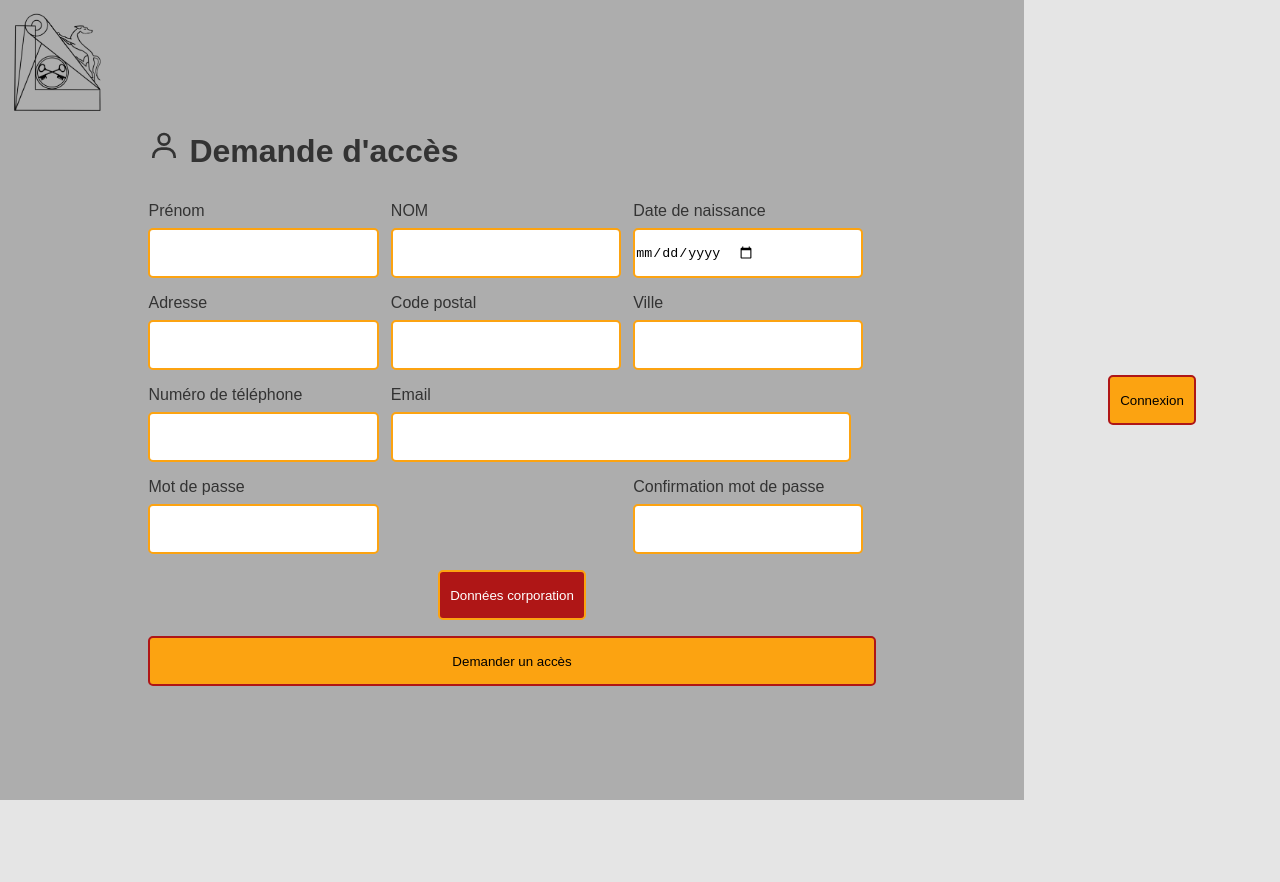
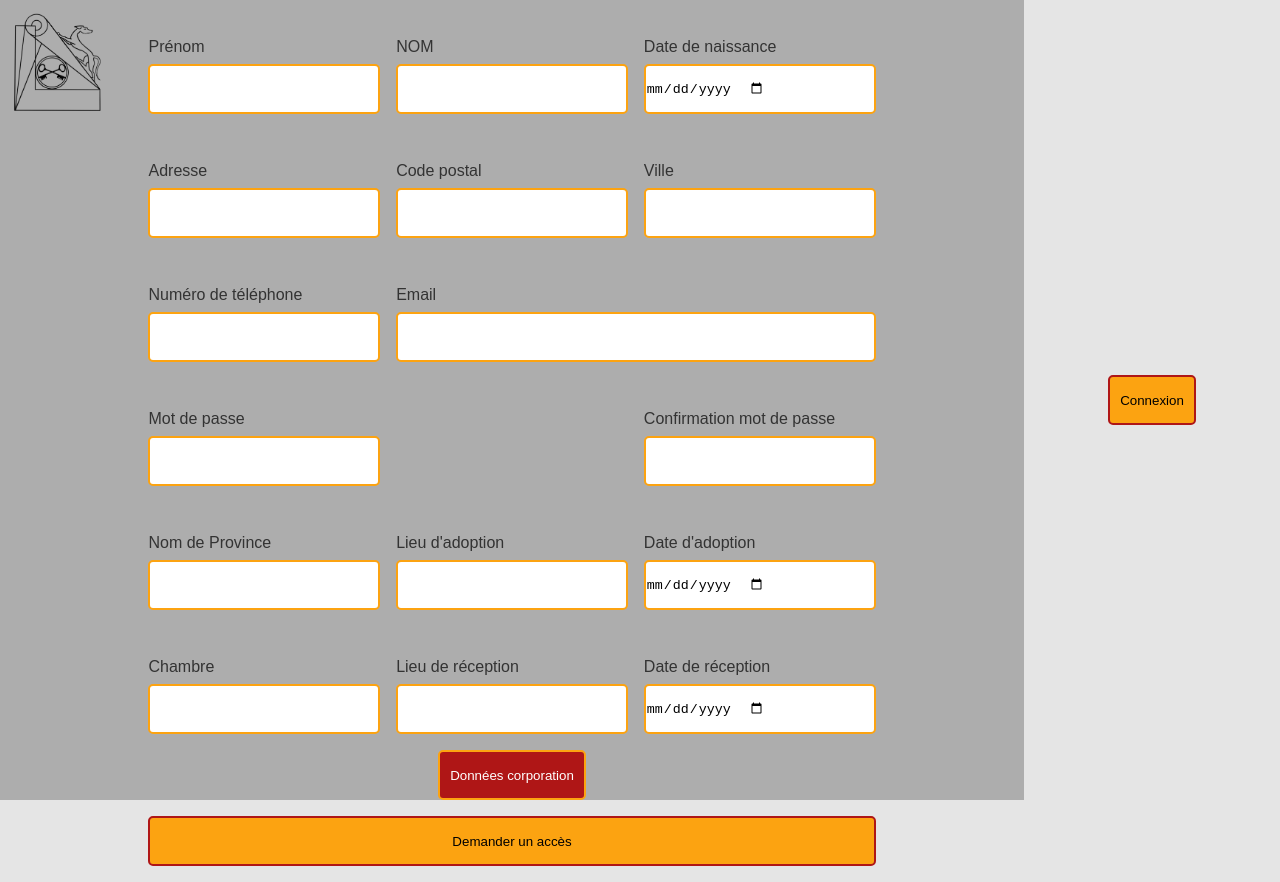
Before and after one commit to BrandonSev/csdd-front, a React (Create React App) app: page /AccessRequest in a window 1280 px wide. Before the commit the page ends 800 px from the top, so only its background shows below. Built offline with nearby package versions, Linux system fonts and the light colour scheme.

Commit message:
Corporate fields not required add

```diff
--- a/src/components/DashboardComposants/Input/Input.css
+++ b/src/components/DashboardComposants/Input/Input.css
@@ -1,3 +1,13 @@
+label {
+  display: block;
+  margin: 1rem 0;
+}
+
 input {
   background-color: #fff;
+  width: 100%;
+  height: 50px;
+  border-radius: 5px;
+  border: 2px solid #fca311;
+  margin: 1vh auto 2vh;
 }
--- a/src/components/DashboardPages/AccessRequest/AccessRequest.css
+++ b/src/components/DashboardPages/AccessRequest/AccessRequest.css
@@ -81,19 +81,6 @@ button {
   margin: 0 auto 4vh;
 }
 
-label {
-  display: block;
-  margin: 1rem 0;
-}
-
-input {
-  width: 100%;
-  height: 50px;
-  border-radius: 5px;
-  border: 2px solid #fca311;
-  margin: 1vh auto 2vh;
-}
-
 /* Média Queries - Adaptation sur écran de plus de 768px de large */
 
 @media screen and (min-width: 768px) {
@@ -138,16 +125,12 @@ input {
     width: 71%;
   }
 
-  label {
-    width: 95%;
-    margin: 0;
-  }
-
   .grid-form-access-request {
     display: grid;
     grid-template-columns: repeat(3, 1fr);
     grid-template-rows: repeat(4, 1fr);
     justify-content: center;
+    gap: 1rem;
     margin: 0;
     padding: 0;
   }
@@ -201,4 +184,34 @@ input {
     grid-row: 4;
     grid-column: 3;
   }
+
+  .grid-li-province-name {
+    grid-row: 5;
+    grid-column: 1;
+  }
+
+  .grid-li-adoption-place {
+    grid-row: 5;
+    grid-column: 2;
+  }
+
+  .grid-li-adoption-date {
+    grid-row: 5;
+    grid-column: 3;
+  }
+
+  .grid-li-room {
+    grid-row: 6;
+    grid-column: 1;
+  }
+
+  .grid-li-reception-place {
+    grid-row: 6;
+    grid-column: 2;
+  }
+
+  .grid-li-reception-date {
+    grid-row: 6;
+    grid-column: 3;
+  }
 }
--- a/src/components/DashboardPages/AccessRequest/AccessRequest.jsx
+++ b/src/components/DashboardPages/AccessRequest/AccessRequest.jsx
@@ -21,6 +21,12 @@ function AccessRequest() {
       email: '',
       password: '',
       confirmPassword: '',
+      provinceName: '',
+      adoptionPlace: '',
+      adoptionDate: '',
+      room: '',
+      receptionPlace: '',
+      receptionDate: '',
     },
     // onSubmit: (values) => {
     //   alert(JSON.stringify(values, null, 2));
@@ -62,8 +68,8 @@ function AccessRequest() {
                   <Input
                     label="Date de naissance"
                     type="date"
-                    name="birthDate"
-                    id="birthDate"
+                    name="birth-date"
+                    id="birth-date"
                     onChange={formik.handleChange}
                     value={formik.values.birthDate}
                   />
@@ -82,8 +88,8 @@ function AccessRequest() {
                   <Input
                     label="Code postal"
                     type="number"
-                    name="postalCode"
-                    id="postalCode"
+                    name="postal-code"
+                    id="postal-code"
                     onChange={formik.handleChange}
                     value={formik.values.postalCode}
                   />
@@ -102,8 +108,8 @@ function AccessRequest() {
                   <Input
                     label="Numéro de téléphone"
                     type="tel"
-                    name="phoneNumber"
-                    id="phoneNumber"
+                    name="phone-number"
+                    id="phone-number"
                     onChange={formik.handleChange}
                     value={formik.values.phoneNumber}
                   />
@@ -132,10 +138,70 @@ function AccessRequest() {
                   <Input
                     label="Confirmation mot de passe"
                     type="password"
-                    name="confirmPassword"
-                    id="confirmPassword"
+                    name="confirm-password"
+                    id="confirm-password"
                     onChange={formik.handleChange}
                     value={formik.values.confirmPassword}
+                  />
+                </li>
+                <li className="grid-li-province-name">
+                  <Input
+                    label="Nom de Province"
+                    type="text"
+                    name="province-name"
+                    id="province-name"
+                    onChange={formik.handleChange}
+                    value={formik.values.provinceName}
+                  />
+                </li>
+                <li className="grid-li-adoption-place">
+                  <Input
+                    label="Lieu d'adoption"
+                    type="text"
+                    name="adoption-place"
+                    id="adoption-place"
+                    onChange={formik.handleChange}
+                    value={formik.values.adoptionPlace}
+                  />
+                </li>
+                <li className="grid-li-adoption-date">
+                  <Input
+                    label="Date d'adoption"
+                    type="date"
+                    name="adoption-date"
+                    id="adoption-date"
+                    onChange={formik.handleChange}
+                    value={formik.values.adoptionDate}
+                  />
+                </li>
+                <li className="grid-li-room">
+                  <Input
+                    label="Chambre"
+                    type="text"
+                    name="room"
+                    id="room"
+                    onChange={formik.handleChange}
+                    value={formik.values.room}
+                  />
+                </li>
+                <li className="grid-li-reception-place">
+                  <Input
+                    label="Lieu de réception"
+                    type="text"
+                    name="reception-place"
+                    id="reception-place"
+                    onChange={formik.handleChange}
+                    value={formik.values.receptionPlace}
+                  />
+                </li>
+                <li className="grid-li-reception-date">
+                  <Input
+                    label="Date de réception"
+                    type="date"
+                    name="reception-date"
+                    id="reception-date"
+                    onChange={formik.handleChange}
+                    value={formik.values.receptionDate}
                   />
                 </li>
               </ul>
--- a/src/components/DashboardPages/MemberArea/MemberArea.css
+++ b/src/components/DashboardPages/MemberArea/MemberArea.css
@@ -47,20 +47,6 @@
 
 .wrapper-connect-member-area {
   width: 60%;
-}
-
-label {
-  display: block;
-  margin: 1rem 0;
-}
-
-input {
-  background-color: #e5e5e5;
-  width: 100%;
-  height: 50px;
-  border-radius: 5px;
-  border: 2px solid #fca311;
-  margin: 1vh auto 4vh;
 }
 
 /* Stylisation du bouton member area */
```
